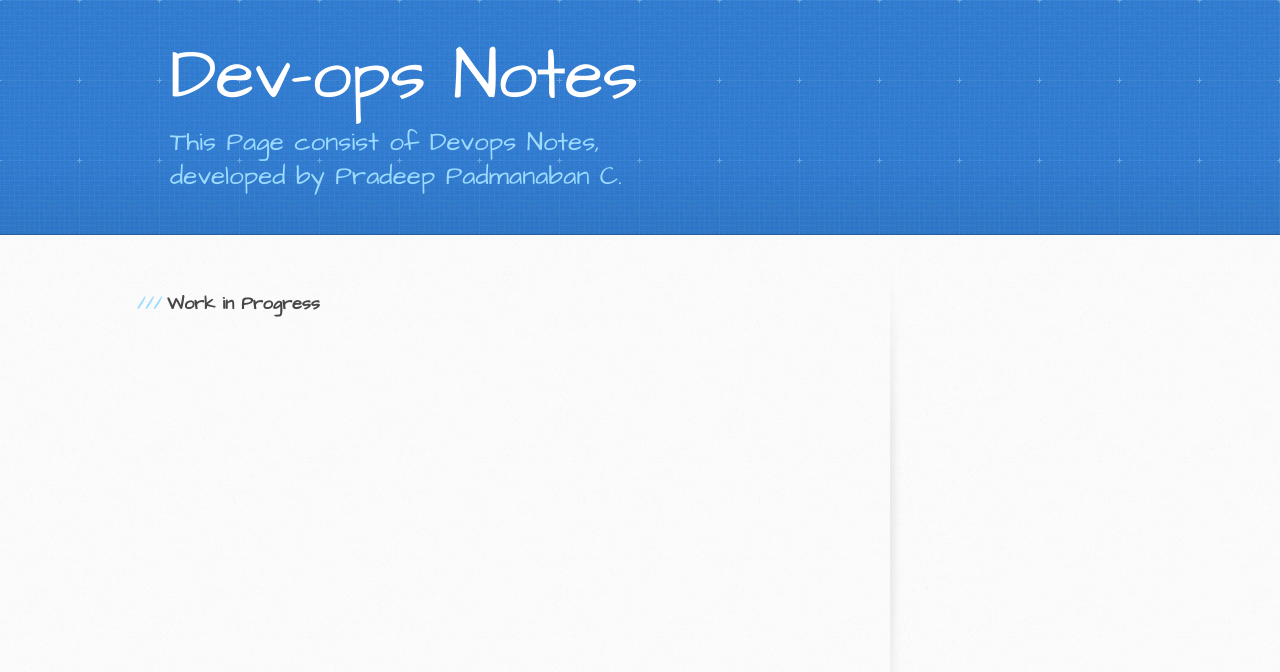
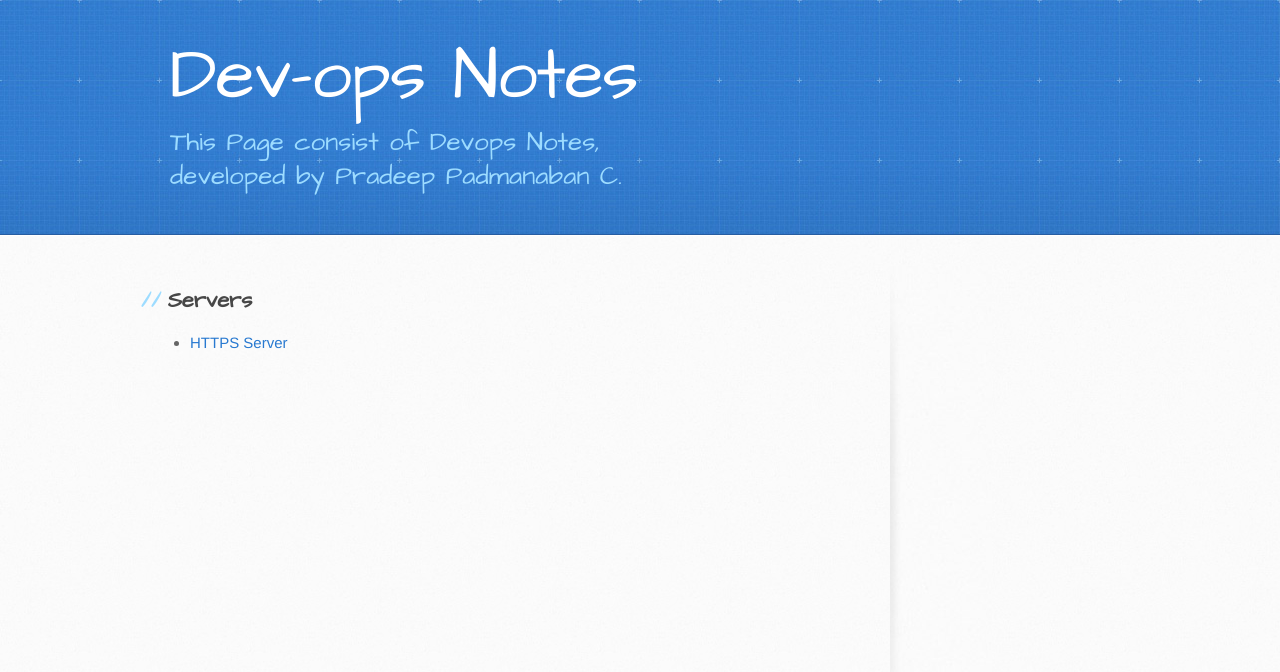
Before and after one commit to ChocolatePadmanaban/DevOps-Notes, a Jekyll site: the page built from index.md, in a window 1280 px wide. Shown: the top 672 px of the page. Built offline with Jekyll 4.4.1, drawn with Linux system fonts in a browser that asks for light colours.

Commit message:
Added HTTPS Server

```diff
--- a/index.md
+++ b/index.md
@@ -2,4 +2,6 @@
 layout: default
 ---
 
-### Work in Progress
+## Servers
+
+- [HTTPS Server](./Servers/HTTPS_Servers/README.md)
```
Also changed, not shown: Servers/HTTPS_Servers/README.md (+4 -0 lines), Gemfile.lock, 4 other files.
